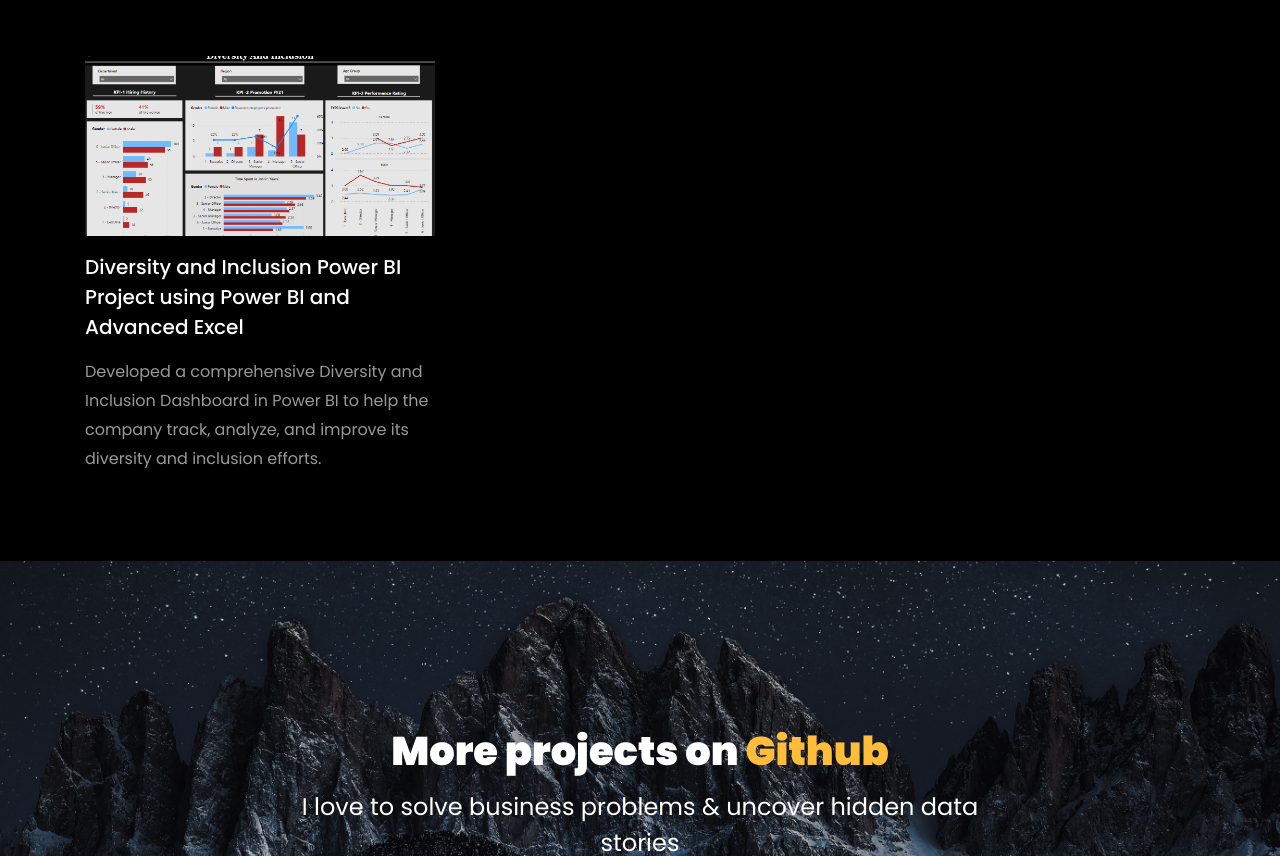
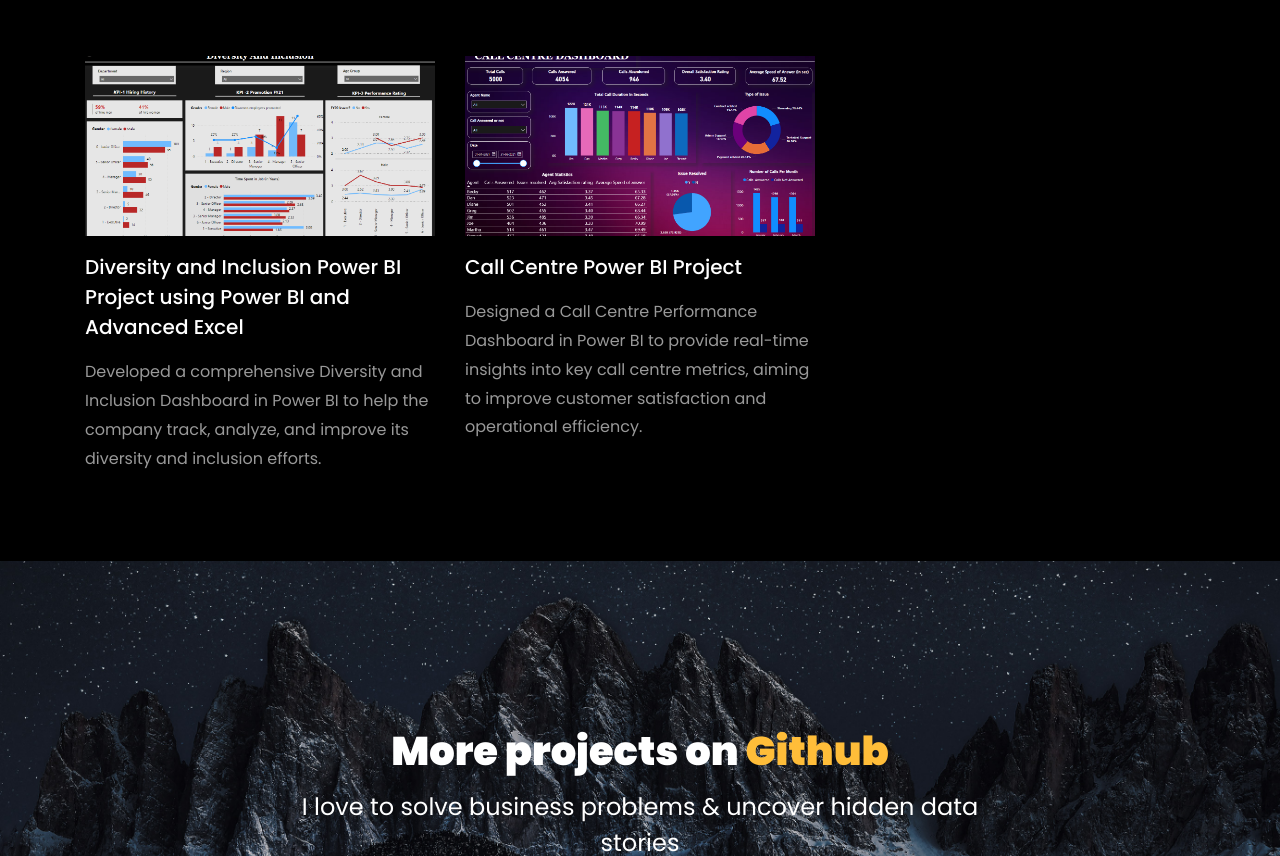
Before and after one commit to albinish/albinish.github.io, a plain HTML site: page index.html in a window 1280 px wide. Shown: the part 4592-5448 px from the top of the page. Drawn offline with Linux system fonts and the light colour scheme; files whose address does not match are found by name.

Commit message:
Add files via upload

```diff
--- a/index.html
+++ b/index.html
@@ -676,7 +676,30 @@
 
 				<!-- project 7 -->
 
-				<!-- <div class="col-md-4 d-flex ftco-animate">
+				<div class="col-md-4 d-flex ftco-animate">
+					<div class="blog-entry justify-content-end">
+						<a href="https://github.com/albinish/Call-Centre-Analysis/blob/main/Call%20Centre%20Dashboard.png"
+							class="block-20 zoom-effect"
+							style="background-image: url('images/Call\ Centre\ Dashboard.png');">
+						</a>
+						<div class="text mt-3 float-right d-block">
+
+							<h3 class="heading"><a
+									href="https://github.com/albinish/Call-Centre-Analysis/blob/main/Call%20Centre%20Dashboard.png">Call
+									Centre Power BI Project</a></h3>
+							<p>Designed a Call Centre Performance Dashboard in Power BI to provide real-time insights
+								into
+								key call centre metrics, aiming to improve customer satisfaction and operational
+								efficiency.
+							</p>
+						</div>
+					</div>
+				</div>
+			</div>
+
+			<!-- project 7 -->
+
+			<!-- <div class="col-md-4 d-flex ftco-animate">
 					<div class="blog-entry justify-content-end">
 						<a href="https://github.com/rishabhnmishra/customer_segmentation/blob/main/Customer_Segmentation-final.ipynb"
 							class="block-20 zoom-effect" style="background-image: url('images/proj_5.jpg');">
@@ -691,7 +714,7 @@
 						</div>
 					</div>
 				</div> -->
-			</div>
+		</div>
 		</div>
 	</section>
 
```
